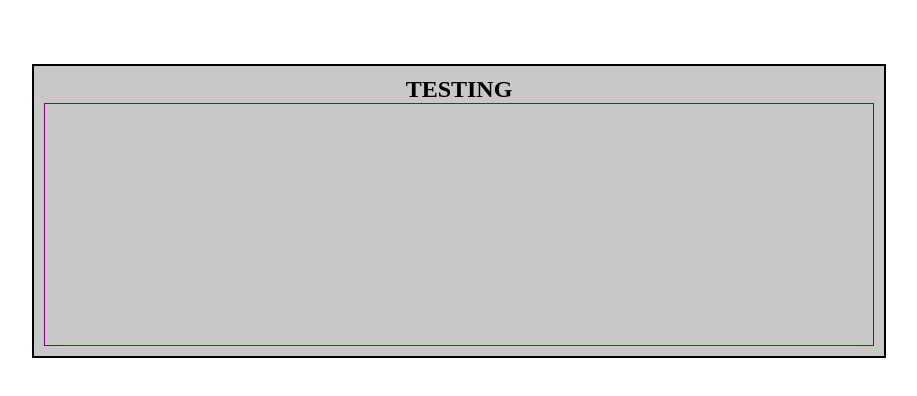
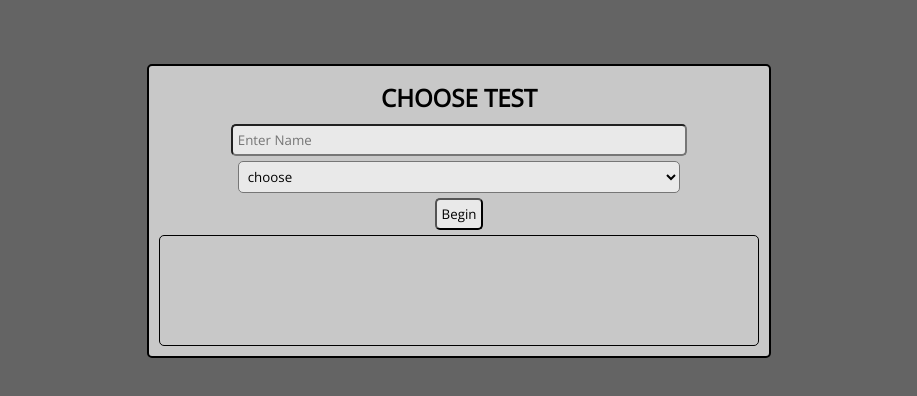
Before and after one commit to abbasnake/VueTest, a Vue app in the folder client/: page /#/begin in a window 1280 px wide. Before the commit this address led to /#/test/1. Shown: the top 396 px of the page, without its empty margins (181-1098 px from the left). Built offline with nearby package versions, Linux system fonts and the light colour scheme.

Commit message:
some begin view styling

```diff
--- a/client/src/App.vue
+++ b/client/src/App.vue
@@ -10,7 +10,12 @@ export default {
 }
 </script>
 
-<style>
+<style lang="scss">
+/*
+GLOBAL STYLES / RESET
+*/
+@import url('https://fonts.googleapis.com/css?family=Open+Sans');
+
 html, body, p, h1, h2, h3, h4, h5, h6 {
   box-sizing: border-box;
   margin: 0;
@@ -18,22 +23,27 @@ html, body, p, h1, h2, h3, h4, h5, h6 {
 }
 
 * {
-  /*font-family: Roboto;*/
+  font-family: 'Open Sans', sans-serif;;
 }
 </style>
 
 <style lang="scss" scoped>
 .app {
   display: grid;
+  background-color: rgb(100, 100, 100);
   height: 100vh;
   grid-template-columns: 1fr 2fr 2fr 1fr;
   grid-template-rows: 8vh 2fr 2fr 1fr;
   &__view {
     background-color: rgb(200, 200, 200);
     border: 2px solid black;
+    border-radius: 5px;
     grid-column: 2/4;
     grid-row: 2/3;
+    margin: 0 auto;
+    max-width: 600px;
     padding: 10px;
+    width: 90%;
   }
 }
 </style>
--- a/client/src/components/BeginView.vue
+++ b/client/src/components/BeginView.vue
@@ -33,8 +33,11 @@ export default {
     text-align: center;
   }
   &__test-description {
-    border: 1px solid blue;
+    border: 1px solid black;
+    border-radius: 5px;
     padding: 5px;
+    text-align: center;
+    width: 100%;
   }
 }
 </style>
--- a/client/src/components/formBeginView.vue
+++ b/client/src/components/formBeginView.vue
@@ -43,21 +43,33 @@ export default {
 </script>
 
 <style lang="scss" scoped>
+$padding: 5px;
+$border-radius: 5px;
+$background-color: rgb(233, 233, 233);
+
 .form {
   display: grid;
   grid-gap: 5px;
-  padding: 5px;
+  padding: $padding;
   &__input {
+    background-color: $background-color;
+    border-radius: $border-radius;
     margin: 0 auto;
-    width: 50%;
+    padding: $padding;
+    width: 75%;
   }
   &__select {
+    background-color: $background-color;
+    border-radius: $border-radius;
     margin: 0 auto;
-    width: 50%;
+    padding: $padding;
+    width: 75%;
   }
   &__button {
+    background-color: $background-color;
+    border-radius: $border-radius;
     margin: 0 auto;
-    width: auto;
+    padding: $padding;
   }
 }
 </style>
```
